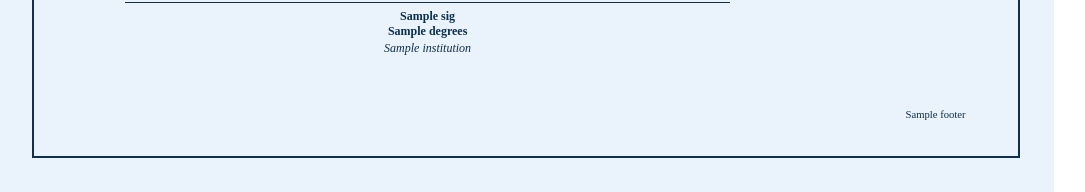
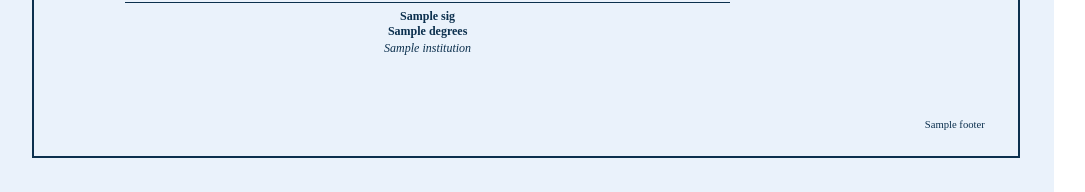
Before and after one commit to dominicgodfrey/certificate-automation, a Flask app: template templates/certificate.html in a window 1280 px wide. Shown: the part 624-816 px from the top of the page, without its empty margins (2-1087 px from the left). Run offline with Flask 3, Linux system fonts and the light colour scheme; the template is opened without the code that fills it: most values are stand-ins (such as "Sample title", 1, 10 or a date in 2020).

Commit message:
Reduce student name max size and tighten footer to bottom-right corner
Cap the student name at 48pt (was 60pt) so longer names render at
proportions matching the original template instead of dominating the
certificate. Auto-shrink for very long names is preserved.

Pull the footer block tighter into the bottom-right corner via smaller
offsets and a narrower max-width.

```diff
--- a/templates/certificate.html
+++ b/templates/certificate.html
@@ -58,7 +58,7 @@
   }
   .name {
     font-family: "Alice", "Times New Roman", serif;
-    font-size: 60pt;
+    font-size: 48pt;
     color: #000;
     margin-top: 0.35in;
     line-height: 1.2;
@@ -178,11 +178,11 @@
 
   .footer {
     position: absolute;
-    bottom: 0.35in;
-    right: 0.55in;
+    bottom: 0.25in;
+    right: 0.35in;
     font-size: 8pt;
     text-align: right;
-    max-width: 2.4in;
+    max-width: 2.1in;
     line-height: 1.35;
     color: #0c304e;
   }
@@ -232,7 +232,7 @@
       const nameEl = document.getElementById('student-name');
       if (nameEl) {
         const maxWidth = nameEl.parentElement.clientWidth;
-        let size = 60;
+        let size = 48;
         nameEl.style.fontSize = size + 'pt';
         while (nameEl.scrollWidth > maxWidth && size > 18) {
           size -= 1;
```
